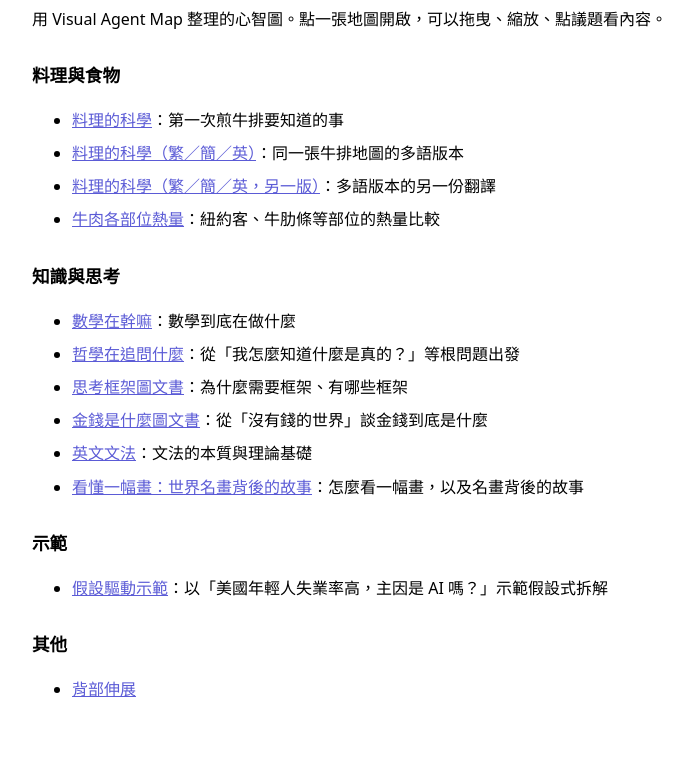
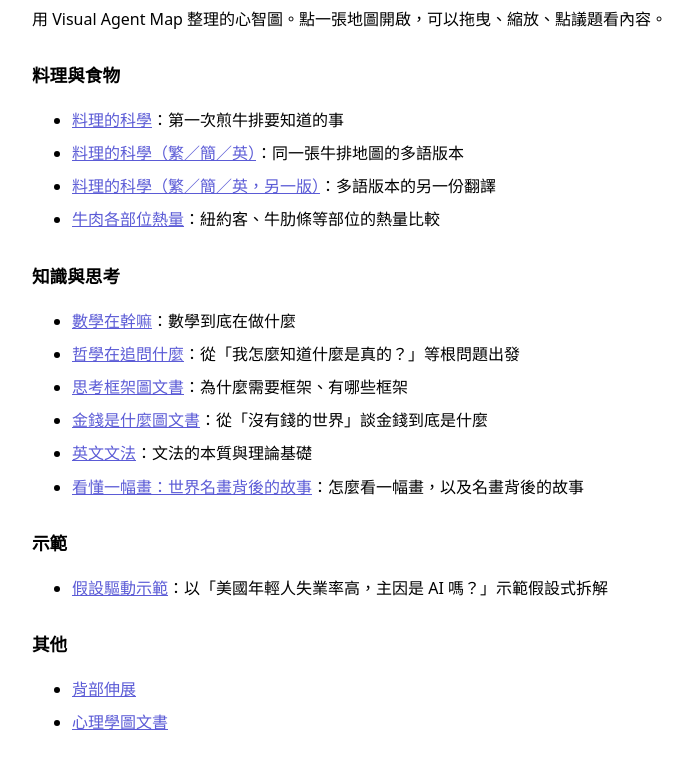
Before and after one commit to kevcltsai/vam-shared-maps, a plain HTML site: page index.html in a window 1280 px wide. Shown: the part 118-886 px from the top of the page, without its empty margins (288-981 px from the left). Drawn offline with Linux system fonts and the light colour scheme.

Commit message:
chore: rebuild index.html and README map list

```diff
--- a/index.html
+++ b/index.html
@@ -43,6 +43,7 @@
   <h2>其他</h2>
   <ul>
     <li><a href="maps/muscle_stretches.html">背部伸展</a></li>
+    <li><a href="maps/psychology.html">心理學圖文書</a></li>
   </ul>
 </body>
 </html>
```
Also changed, not shown: 1 other file.
